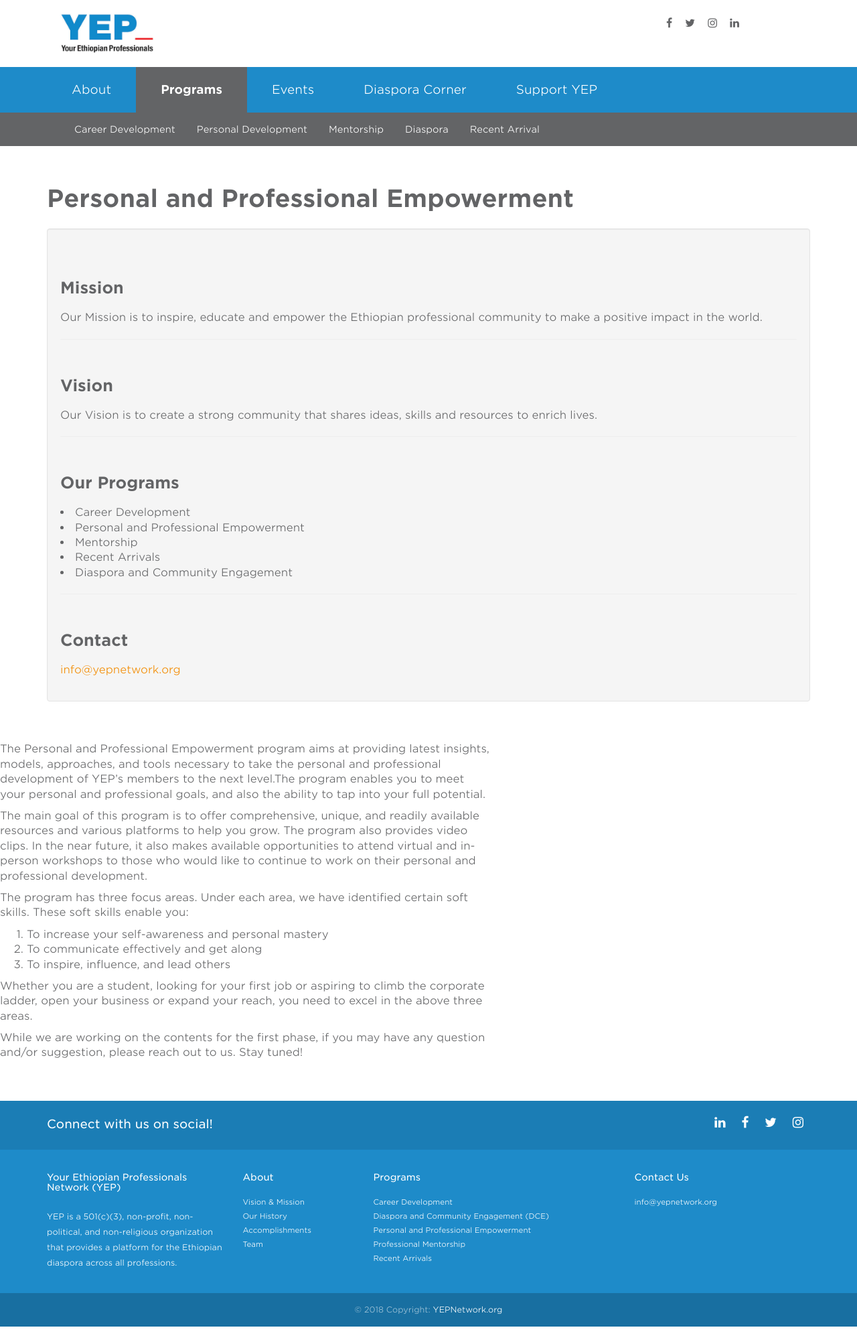
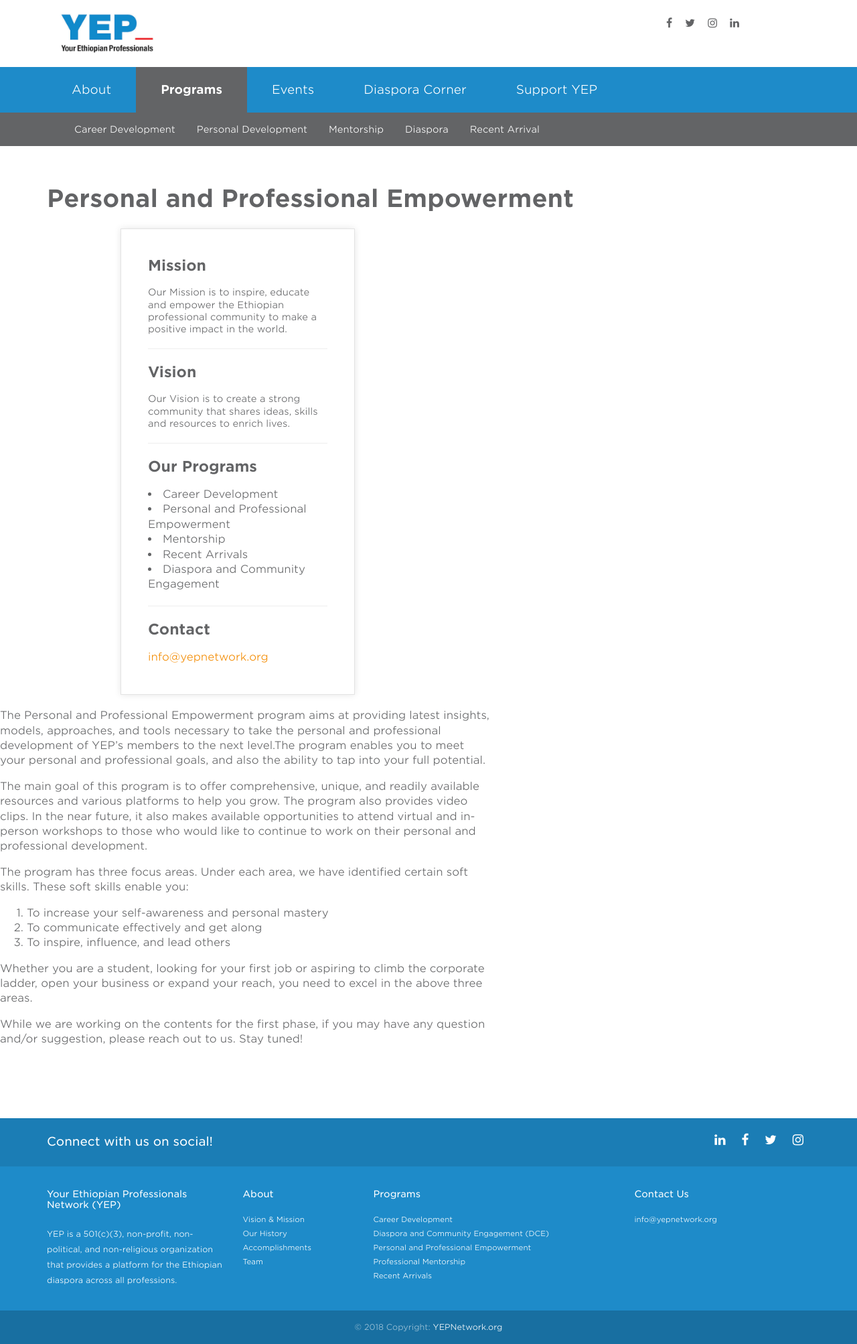
Before and after one commit to YEPNetwork/yepnetwork.github.io, a Jekyll site: the page built from _programs/personal-professional-empowerment.html, in a window 1280 px wide. Shown: the whole page at 67% size. Built offline with Jekyll 4.4.1, drawn with Linux system fonts in a browser that asks for light colours; nearby versions of some CDN libraries; before the commit the page ends 1980 px from its top, so only the background shows below that.

Commit message:
Update personal-professional-empowerment.html

```diff
--- a/_programs/personal-professional-empowerment.html
+++ b/_programs/personal-professional-empowerment.html
@@ -8,6 +8,8 @@
 featured: true
 body_class: program
 ---
+ <div class="col-sm-5 col-md-4 col-md-offset-1">
+         <aside class="sidebar">
    <div class="well">
     <h2>Mission </h2>
     <p> Our Mission is to inspire, educate and empower the Ethiopian professional community to make a positive impact in the world.</p>
@@ -44,5 +46,3 @@
           <p> Whether you are a student, looking for your first job or aspiring to climb the corporate ladder, open your business or expand your reach, you need to excel in the above three areas.</p>
           <p>While we are working on the contents for the first phase, if you may have any question and/or suggestion, please reach out to us. Stay tuned!</p>
     </div>
-       <div class="col-sm-5 col-md-4 col-md-offset-1">
-         <aside class="sidebar">
```
